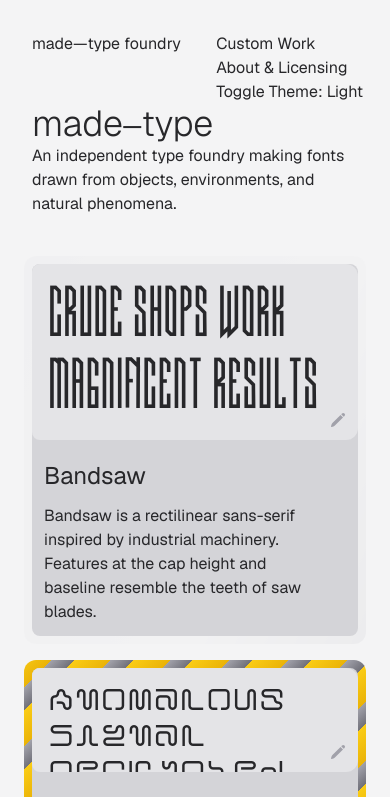
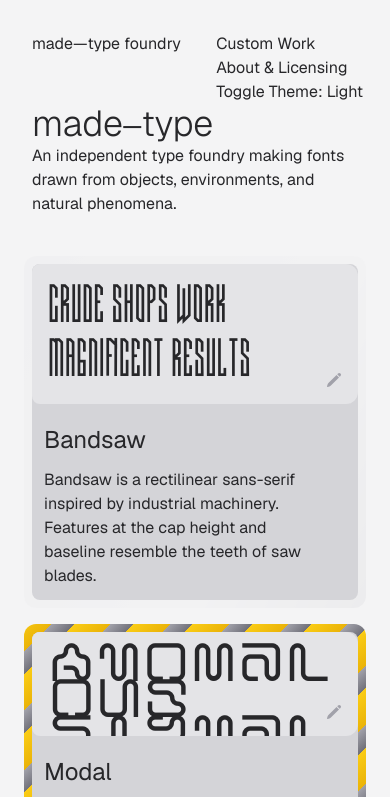
Before and after one commit to codyhopper/made-type, a Next.js app: page / in a window 390 px wide. Shown: the top 797 px of the page. Built offline with nearby package versions, Linux system fonts and the light colour scheme.

Commit message:
add slider

```diff
--- /dev/null
+++ b/src/ui/font-slider.tsx
@@ -0,0 +1,31 @@
+"use client";
+
+interface FontSliderProps {
+    fontSize: number;
+    onFontSizeChange: (size: number) => void;
+}
+
+export default function FontSlider({ fontSize, onFontSizeChange }: FontSliderProps) {
+
+    return (
+        <div className="absolute left-3 bottom-3 opacity-0 transition-opacity group-hover/card:opacity-100">
+            <div className="flex items-center gap-2">
+                <label htmlFor="fontSize" className="">Size</label>
+                <input
+                    id="fontSize"
+                    type="range"
+                    min="24"
+                    max="240"
+                    value={fontSize}
+                    className="w-full h-2 bg-white rounded-lg appearance-none cursor-pointer dark:bg-zinc-700 accent-zinc-700 dark:accent-zinc-300"
+                    onChange={(e) => {
+                        const newSize = Number(e.target.value);
+                        if (typeof onFontSizeChange === 'function') {
+                            onFontSizeChange(newSize);
+                        }
+                    }}
+                />
+            </div>
+        </div>
+    );
+}
--- a/src/ui/type-card.tsx
+++ b/src/ui/type-card.tsx
@@ -1,6 +1,10 @@
+"use client";
+
 import clsx from 'clsx';
+import FontSlider from '../ui/font-slider';
 import { RivetFont, WidescreenFont, ModalFont, BandsawFont } from 'lib/custom-fonts';
 import { PencilIcon } from '@heroicons/react/24/solid';
+import { useState } from "react";
 
 const fonts = {
     Rivet: RivetFont,
@@ -20,6 +24,7 @@
 
 export default function Card({ title, underConstruction, sample, description }: Card) {
     const fontName = fonts[title];
+    const [fontSize, setFontSize] = useState(54)
 
     return (
         <div className={clsx(
@@ -29,24 +34,26 @@
                 "before:opacity-10 before:bg-gradient-to-br before:bg-[position:top] before:from-zinc-300 before:via-zinc-200 before:to-zinc-500 dark:before:from-zinc-600 dark:before:via-zinc-400 dark:before:to-zinc-800 hover:before:opacity-100 focus-within:before:bg-[position:bottom] ": underConstruction !== true,
             }
         )}>
-            <div className="relative flex flex-col md:flex-row min-h-full gap-2 md:gap-8 bg-zinc-300 dark:bg-black rounded-lg">
+            <div className="relative flex flex-col md:flex-row h-full max-h-full gap-2 md:gap-8 bg-zinc-300 dark:bg-black rounded-lg">
                 {/* sample area */}
-                <div className="relative block w-full md:w-2/3 bg-zinc-300 dark:bg-zinc-950 rounded-l-lg rounded-r-xl ">
+                <div className="relative block w-full md:w-2/3 max-h-full bg-zinc-300 dark:bg-zinc-950 rounded-l-lg rounded-r-xl ">
                     <textarea
                         className={clsx(
-                            `relative block w-full h-full rounded-l-lg rounded-r-xl p-4 bg-zinc-200 dark:bg-zinc-950 peer ${fontName.className}`,
+                            `relative block w-full h-full max-h-full rounded-l-lg rounded-r-xl p-4 bg-zinc-200 dark:bg-zinc-950 peer ${fontName.className}`,
                             { 'text-7xl md:text-9xl': title === 'Bandsaw' || title === 'Rivet' },
                             { 'text-3xl md:text-7xl': title === 'Widescreen' || title === 'Modal' },
                         )}
-                        style={{ resize: 'none' }}
+                        style={{ resize: 'none', fontSize: `${fontSize}px` }}
                         defaultValue={sample}
                     ></textarea>
 
                     {/* editable */}
-                    <div className="absolute right-2 bottom-2 flex items-center gap-1 pointer-events-none group/edit text-zinc-400 peer-focus-within:opacity-0 transition-opacity">
+                    <div className="absolute right-3 bottom-3 flex items-center gap-1 pointer-events-none group/edit text-zinc-400 peer-focus-within:opacity-0 transition-opacity">
                         <PencilIcon className="size-4" />
                         <div className="opacity-0 transition-all group-hover/card:opacity-100 group-hover/card:w-[6ch] w-0 overflow-hidden">Editable</div>
                     </div>
+
+                    <FontSlider fontSize={fontSize} onFontSizeChange={setFontSize}/>
                 </div>
 
                 {/* descriptive content */}
```
